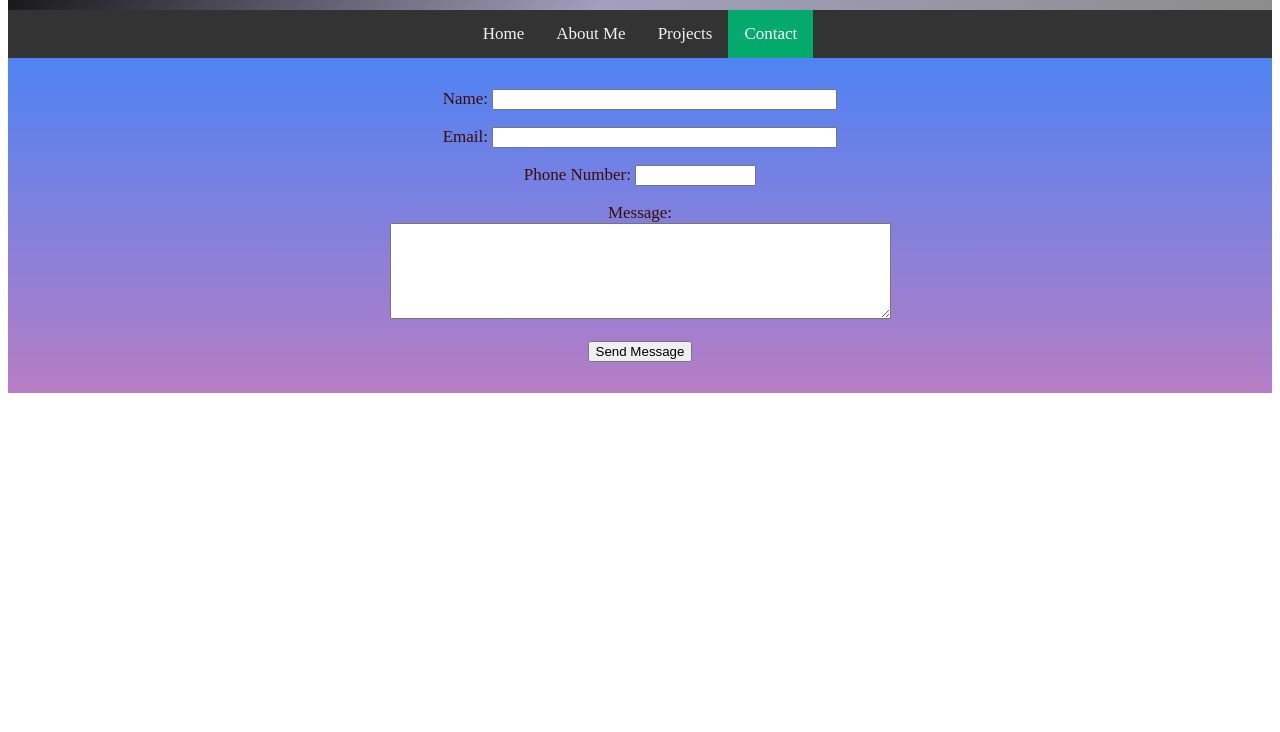
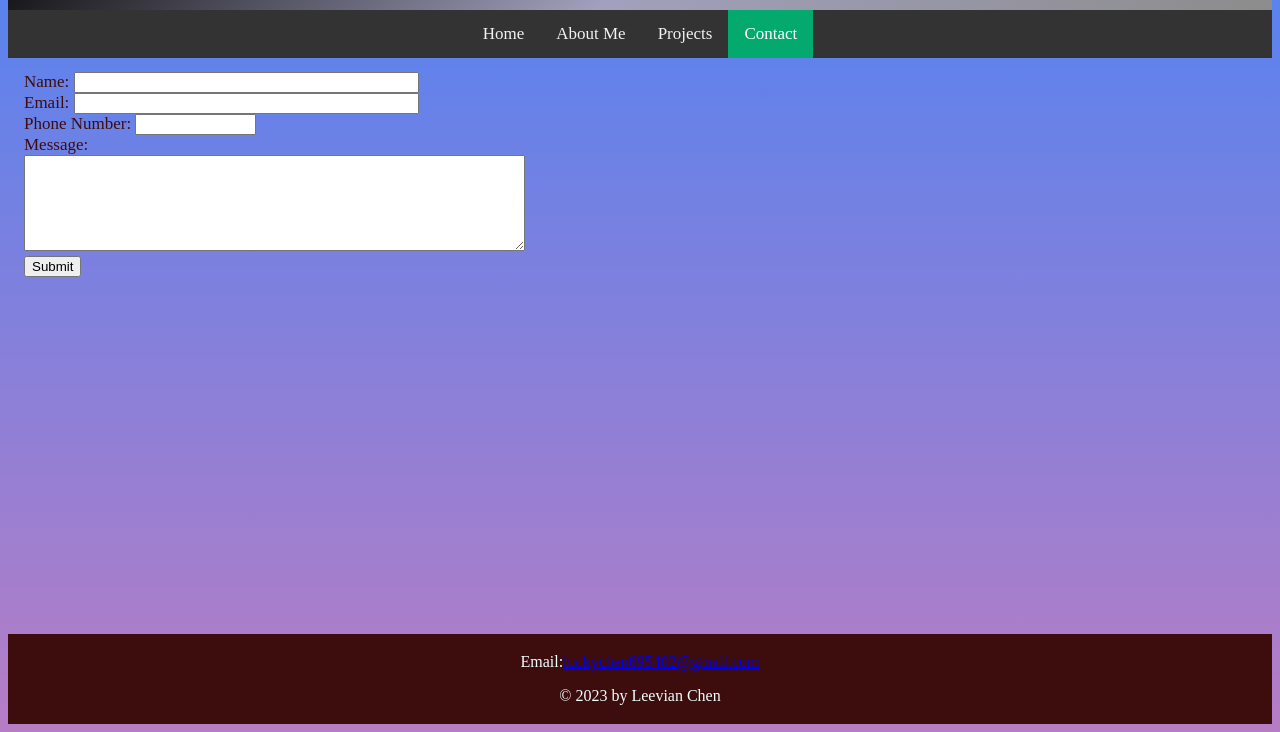
Before and after one commit to Leevian777/WebandScriptingProgramming, a plain HTML site: page Contacts.html in a window 1280 px wide. Shown: the part 84-816 px from the top of the page. Drawn offline with Linux system fonts and the light colour scheme.

Commit message:
second commit

```diff
--- a/Contacts.html
+++ b/Contacts.html
@@ -23,24 +23,20 @@ characters-->
     <a href="Projects.html">Projects</a>
     <a class="active" href="Contacts.html">Contact</a>
 </div>
-<div class="contactform">
-    <p>
+<form class="contactform">
     <label for="name">Name: </label>
-    <input type="text" name="name" size="40">
-    </p>
-    <p>
-        <label for="email">Email: </label>
-        <input type="email" name="email" size="40">
-    </p>
-    <p>
-        <label for="phone">Phone Number: </label>
-        <input type="phone" name="phone" size="12">
-    </p>
-    <p>
-        <label for="message">Message: </label><br>
-        <textarea type="text" name="message" cols="60" rows="6"></textarea>
-    </p>
-    <p><input type="submit" value="Send Message"/></p>
-</div>
-
-<hmtl>
+    <input type="text" name="name" size="40" required><br>
+    <label for="email">Email: </label>
+    <input type="email" name="email" size="40" required><br>
+    <label for="phone">Phone Number: </label>
+    <input type="phone" name="phone" size="12" required><br>
+    <label for="message">Message: </label><br>
+    <textarea type="text" name="message" cols="60" rows="6"required></textarea><br>
+    <button>Submit</button>
+</form>
+<footer>
+<p> Email:<a href="luckychen695402@gmail.com">luckychen695402@gmail.com</a></p>
+<p>© 2023 by Leevian Chen</p>
+</footer>
+</body>
+</html>
--- a/styles.css
+++ b/styles.css
@@ -1,3 +1,13 @@
+body{
+    min-height: 100vh;
+    display: flex;
+    flex-direction: column;
+    background: #b77dc4;
+    background: -moz-linear-gradient(top, #4f83f3 0%, #b77dc4 100%);
+    background: -webkit-linear-gradient(top, #4f83f3 0%, #b77dc4 100%);
+    background: -o-linear-gradient(top, #4f83f3 0%, #b77dc4 100%);
+    background: linear-gradient(to bottom , #4f83f3 0%, #b77dc4 100%);
+}
 .title {
     text-align: center;
     background: #8c8c8c;
@@ -42,11 +52,6 @@
 /* Style the links inside the navigation bar */
 .welcomemesg {
     text-align: center;
-    background: #b77dc4;
-    background: -moz-linear-gradient(top, #4f83f3 0%, #b77dc4 100%);
-    background: -webkit-linear-gradient(top, #4f83f3 0%, #b77dc4 100%);
-    background: -o-linear-gradient(top, #4f83f3 0%, #b77dc4 100%);
-    background: linear-gradient(to bottom , #4f83f3 0%, #b77dc4 100%);
     color: #3d0c0c;
     padding: 14px 16px;
     text-decoration: none;
@@ -54,35 +59,20 @@
 }
 .aboutme{
     text-align: center;
-    background: #b77dc4;
-    background: -moz-linear-gradient(top, #4f83f3 0%, #b77dc4 100%);
-    background: -webkit-linear-gradient(top, #4f83f3 0%, #b77dc4 100%);
-    background: -o-linear-gradient(top, #4f83f3 0%, #b77dc4 100%);
-    background: linear-gradient(to bottom , #4f83f3 0%, #b77dc4 100%);
     color: #3d0c0c;
     padding: 14px 16px;
     text-decoration: none;
     font-size: 17px;
 }
 .projects{
-    text-align: center;
-    background: #b77dc4;
-    background: -moz-linear-gradient(top, #4f83f3 0%, #b77dc4 100%);
-    background: -webkit-linear-gradient(top, #4f83f3 0%, #b77dc4 100%);
-    background: -o-linear-gradient(top, #4f83f3 0%, #b77dc4 100%);
-    background: linear-gradient(to bottom , #4f83f3 0%, #b77dc4 100%);
+    text-align: left;
     color: #3d0c0c;
     padding: 14px 16px;
     text-decoration: none;
     font-size: 17px;
 }
 .contactform{
-    text-align: center;
-    background: #b77dc4;
-    background: -moz-linear-gradient(top, #4f83f3 0%, #b77dc4 100%);
-    background: -webkit-linear-gradient(top, #4f83f3 0%, #b77dc4 100%);
-    background: -o-linear-gradient(top, #4f83f3 0%, #b77dc4 100%);
-    background: linear-gradient(to bottom , #4f83f3 0%, #b77dc4 100%);
+    text-align: left;
     color: #3d0c0c;
     padding: 14px 16px;
     text-decoration: none;
@@ -99,4 +89,5 @@ footer {
     padding: 3px;
     background-color: #3d0c0c;
     color: azure;
+    margin-top: auto;
 }
```
Also changed, not shown: About_Me.html (+5 -1 lines), Projects.html (+14 -3 lines).
